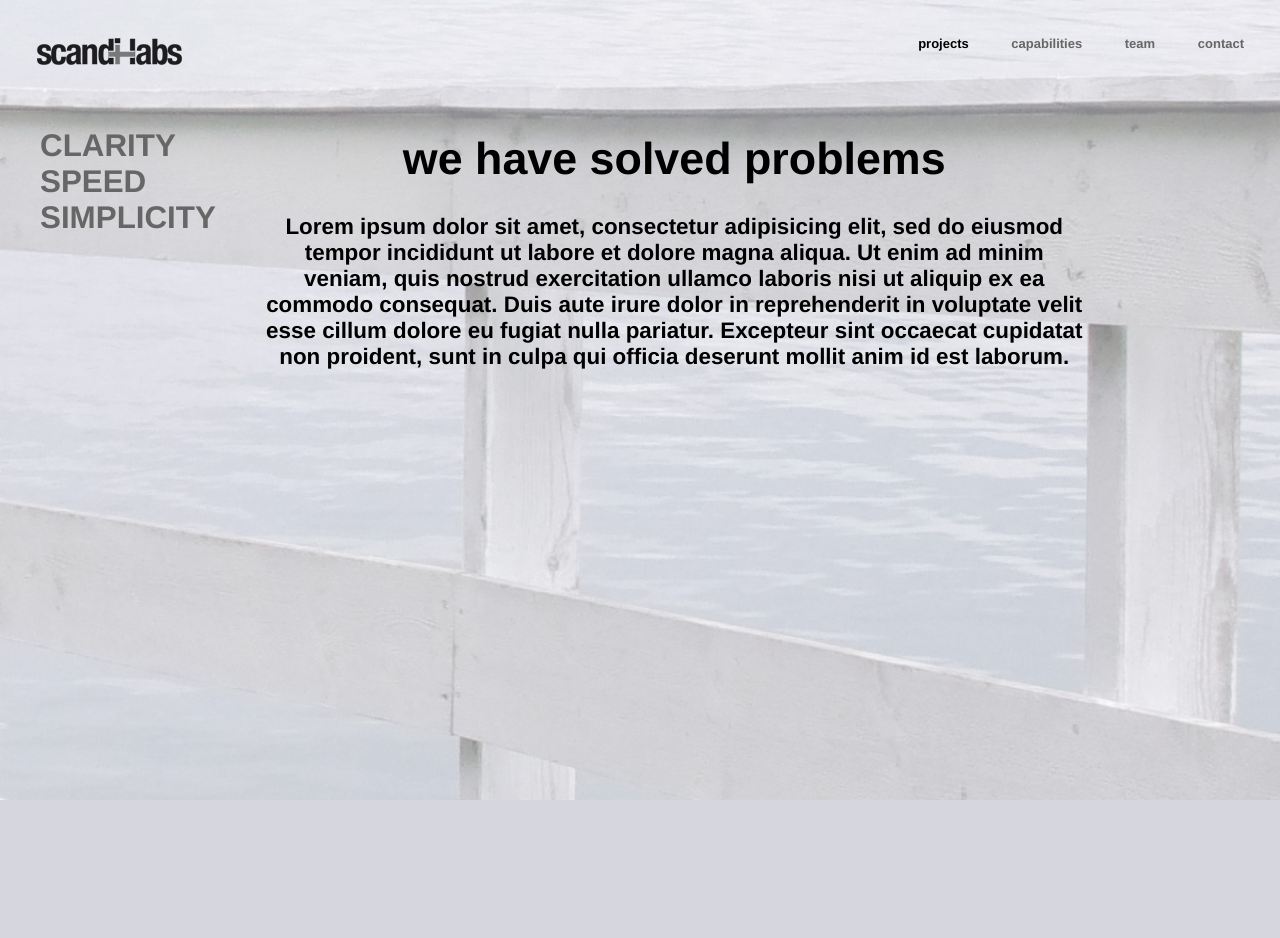
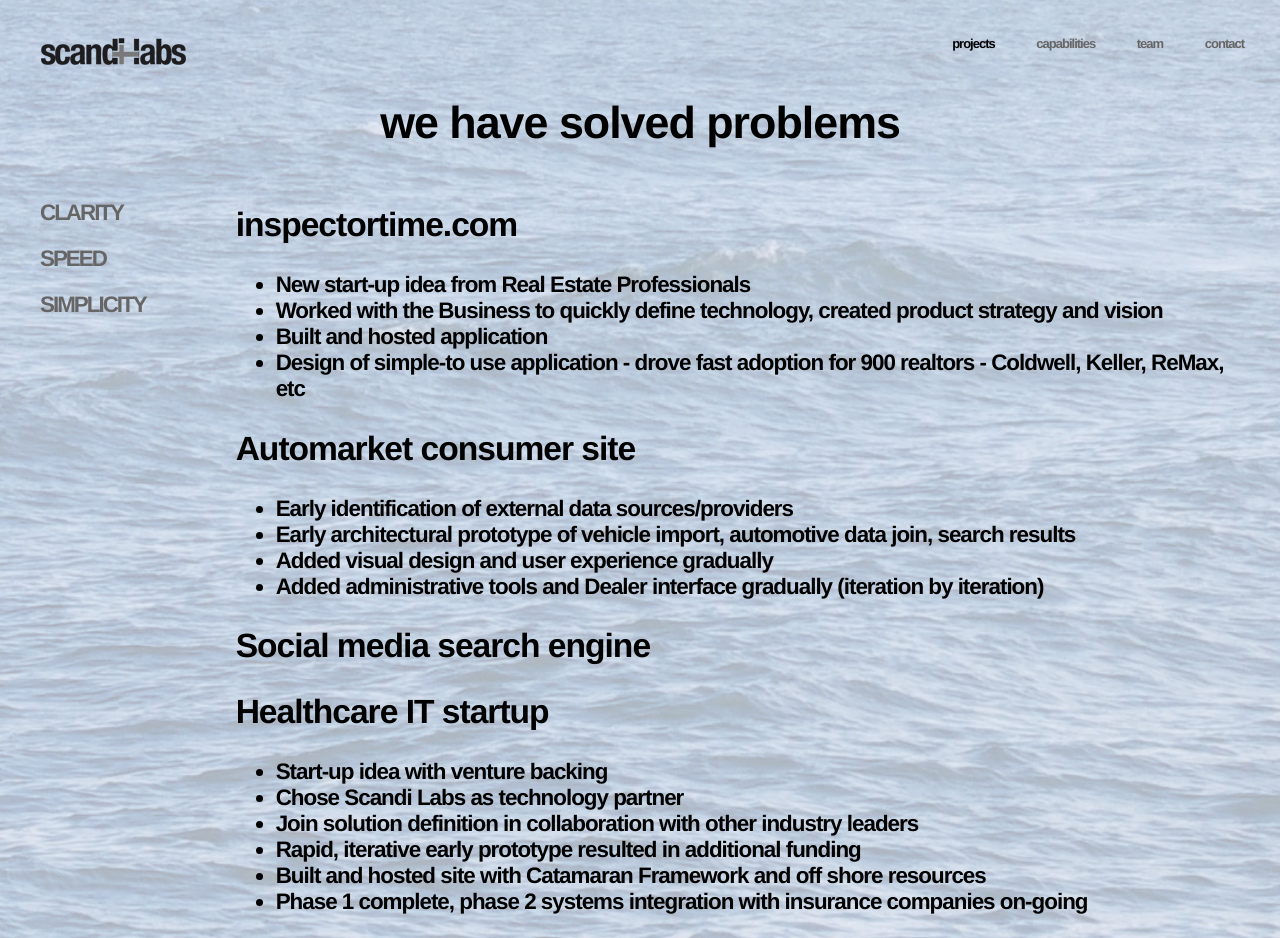
Before and after one commit to scandilabs/scandilabs.com, a PHP site: page /projects.php in a window 1280 px wide. Before the commit the page ends 800 px from the top, so only its background shows below. Run offline with PHP 8.4, Linux system fonts and the light colour scheme.

Commit message:
New design box model

```diff
--- a/css/site.css
+++ b/css/site.css
@@ -8,32 +8,39 @@ body {
     background-repeat:no-repeat;
     background-size:cover;
     font-size: 140%;
+    letter-spacing:-1px;
 }
 
 #content {
     margin: 0em;
-    display:inline-block;
-    width:70%;
 }
 
 #leftNav {
     display:inline-block;
     vertical-align: top;
-    margin-top: 30px;
-    width:220px;
-    font-size:140%;
+    /*padding-top: 110px;*/
+    width:18%;
+    font-size:100%;
+    /*height:100%;*/
+
+    /*
+    position:absolute;
+    top:50%;
+    */
 }
 
 #header {
     padding-top: 36px;
-    padding-left: 36px;
+    padding-left: 40px;
     padding-right: 36px;
     color: #888888;
     /* background-color: #FFDF73; */
 }
 
 .copyBox {
-    padding: 36px;
+    /*padding: 36px;*/
+    display:inline-block;
+    width:78%;
 }
 
 a.current:link, a.current:visited  {
@@ -66,6 +73,8 @@ a:hover {
 
 #leftNav li {
     list-style: none inside;
+    padding-bottom: 20px;
+    letter-spacing:-2px;
 }
 
 #leftNav .small {
@@ -93,6 +102,28 @@ h1 {
     /* color: #3A0574; */
 }
 
-.copyBox h1, .copyBox p {
+#contentHeadingBox {
     text-align: center;
 }
+
+#contentBodyBox {
+    width:100%;
+}
+
+.copyBox p {
+    text-align:justify;
+}
+
+form label {
+    display:inline-block;
+    margin-right: 5px;
+    padding-top: 4px;
+    /*text-align: right;*/
+    width: 60px;
+    vertical-align: top;
+    font-size: 80%;
+}
+
+form div {
+
+}
--- a/index.php
+++ b/index.php
@@ -16,7 +16,7 @@
         <div class="copyBox">
             <h1>development simplified</h1>
 
-            <p>scandi labs is a full service development shop with on shore and off shore resources, specializing in start-up and enterprise, web and application development.  our process helps clients by bringing <a href="clarity.php">clarity</a>, <a href="speed.php">speed</a>, and <a href="simplicity.php">simplicity</a> to their finished product.</p>
+            <p>scandi labs is a full service development shop with on shore and off shore resources, specializing in start-up and enterprise, web and application development.  our process helps clients by bringing <a href="clarity.php">CLARITY</a>, <a href="speed.php">SPEED</a>, and <a href="simplicity.php">SIMPLICITY</a> to their finished product.</p>
 
             <p>our team has broad enterprise and entrepreneurial experience.  the team brings an advanced and unique perspective to development for projects ranging from mission critical enterprise applications to rapid prototyping.  <a href="team.php">more...</a></p>
         </div>
--- a/projects.php
+++ b/projects.php
@@ -5,7 +5,7 @@
         <link type="text/css" rel="stylesheet" href="css/site.css" media="screen, projection">
     	<style type="text/css">
     		body {
-	    		background-image:url('../img/background5.jpg');
+	    		background-image:url('../img/background7.jpg');
 			}
 		</style>
     </head>
@@ -13,14 +13,46 @@
 
         <?php include("include/top.php"); ?>
 
-        <?php include("include/left.php"); ?>
-
         <div id="content">
 
-            <div class="copyBox">
+	    	<div id="contentHeadingBox">
                 <h1>we have solved problems</h1>
+	    	</div>
 
-                <p>Lorem ipsum dolor sit amet, consectetur adipisicing elit, sed do eiusmod tempor incididunt ut labore et dolore magna aliqua. Ut enim ad minim veniam, quis nostrud exercitation ullamco laboris nisi ut aliquip ex ea commodo consequat. Duis aute irure dolor in reprehenderit in voluptate velit esse cillum dolore eu fugiat nulla pariatur. Excepteur sint occaecat cupidatat non proident, sunt in culpa qui officia deserunt mollit anim id est laborum.</p>
+	        <div id="contentBodyBox">
+		        <?php include("include/left.php"); ?>
+
+	            <div class="copyBox">
+	                <h2>inspectortime.com</h2>
+	                <ul>
+	                	<li>New start-up idea from Real Estate Professionals</li>
+						<li>Worked with the Business to quickly define technology, created product strategy and vision</li>
+						<li>Built and hosted application</li>
+						<li>Design of simple-to use application - drove fast adoption for 900 realtors - Coldwell, Keller, ReMax, etc</li>
+	                </ul>
+
+	                <h2>Automarket consumer site</h2>
+	                <ul>
+		                <li>Early identification of external data sources/providers</li>
+						<li>Early architectural prototype of vehicle import, automotive data join, search results</li>
+						<li>Added visual design and user experience gradually</li>
+						<li>Added administrative tools and Dealer interface gradually (iteration by iteration)</li>
+					</ul>
+
+	                <h2>Social media search engine</h2>
+	                <ul>
+					</ul>
+
+	                <h2>Healthcare IT startup</h2>
+	                <ul>
+	                	<li>Start-up idea with venture backing</li>
+						<li>Chose Scandi Labs as technology partner</li>
+						<li>Join solution definition in collaboration with other industry leaders</li>
+						<li>Rapid, iterative early prototype resulted in additional funding</li>
+						<li>Built and hosted site with Catamaran Framework and off shore resources</li>
+						<li>Phase 1 complete, phase 2 systems integration with insurance companies on-going</li>
+					</ul>
+				</div>
             </div>
         </div>
     </body>
```
Also changed, not shown: capabilities.php (+13 -4 lines), clarity.php (+8 -3 lines), contact-send.php (added, +27 -0 lines), contact.php (+36 -11 lines), simplicity.php (+10 -6 lines), speed.php (+10 -5 lines), team.php (+11 -6 lines).
